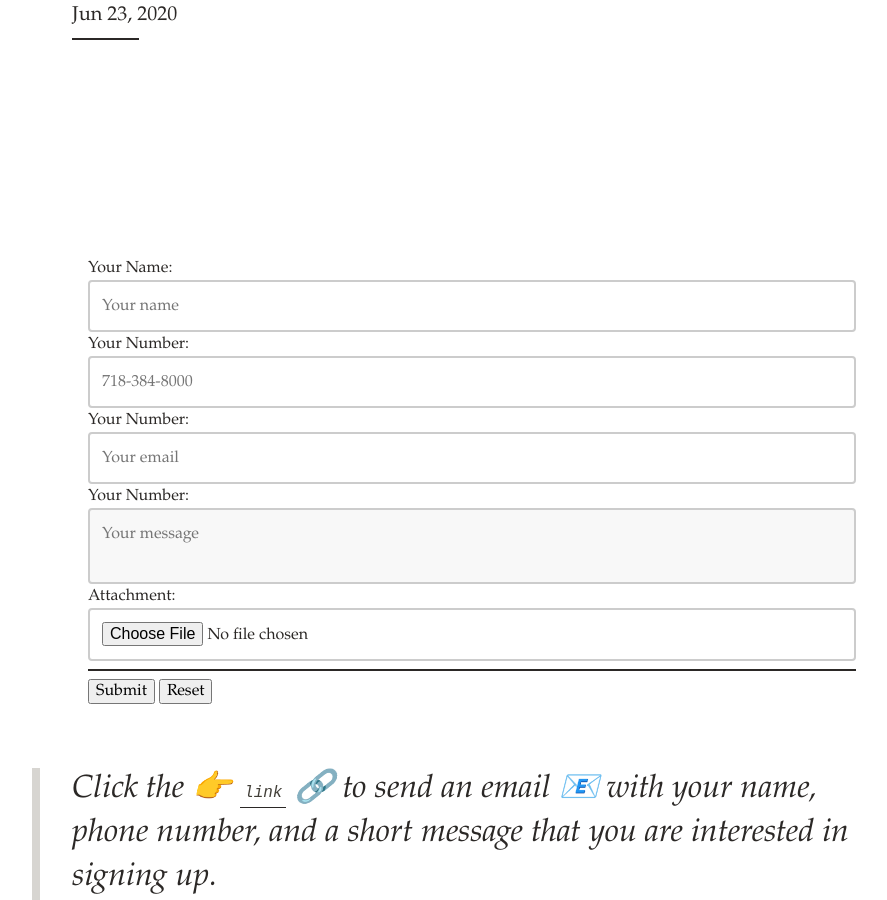
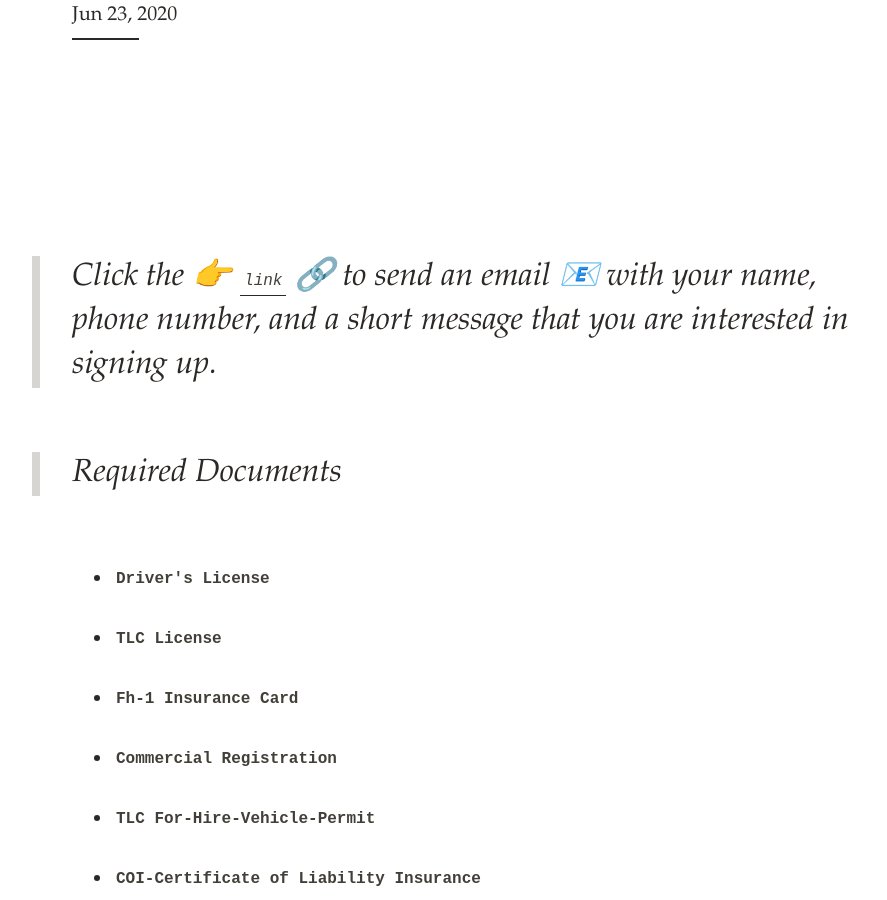
Before and after one commit to brd-blog/info-site, a Jekyll site: the page built from _posts/2020-06-23-required-documents.md, in a window 1280 px wide and 900 px high, scrolled down 286 px. Shown: the whole window, without its empty margins (168-1055 px from the left). Built offline with Jekyll 4.4.1, drawn with Linux system fonts in a browser that asks for light colours; nearby versions of some CDN libraries; emoji names are drawn with the system emoji font.

Commit message:
Removed form

```diff
--- a/_includes/form.html
+++ /dev/null
@@ -1,34 +0,0 @@
-
-<div class="container mx-auto clearfix mt-2 mt-lg-4 px-2">
-  <div class="form-group">
-    <form id="gform" name="gform" target="hidden_iframe" onsubmit="submitted=true;" action="https://docs.google.com/forms/d/e/1FAIpQLSc2--kAVEkAZAMF97NCTulmeQNunQvn-hdfrV6IJrw0VxcVUw/formResponse?">
-      <label for="entry.1781500597">Your Name:</label>
-      <input class="form-control" type="text" name="entry.1781500597" id="entry.1781500597" placeholder="Your name" />
-      <label for="entry.297979220">Your Number:</label>
-      <input class="form-control" type="tel" id="entry.297979220" name="entry.297979220" placeholder="718-384-8000" pattern="[0-9]{3}-[0-9]{3}-[0-9]{4}">
-      <label for="entry.1640447617">Your Number:</label>
-      <input class="form-control" type="email" name="entry.1640447617" id="entry.1640447617" placeholder="Your email" />
-      <label for="entry.1294135889">Your Number:</label>
-      <textarea class="form-control" type="text" name="entry.1294135889" id="entry.1294135889" placeholder="Your message"></textarea>
-      <label for="entry.file">Attachment:</label>
-      <input class="form-control" type="file" name="entry.file" id="entry.file" placeholder="Your file" />
-      <hr>
-      <input class="btn btn-primary" type="submit"/>
-      <input class="btn btn-primary" type="reset" />
-    </form>
-
-    <iframe name="hidden_iframe" id="hidden_iframe" style="display:none;" onload="if(submitted){}" ></iframe>
-
-    <script src="https://code.jquery.com/jquery-3.5.1.min.js"
-     integrity="sha256-9/aliU8dGd2tb6OSsuzixeV4y/faTqgFtohetphbbj0=" crossorigin="anonymous"></script>
-     <script type="text/javascript">
-       var submitted= false;
-     </script>
-     <script type="text/javascript">
-       $('#gform').on('submit', function(e){
-         $('#gform *').fadeOut(2000);
-         $('#gform').prepend('Your submission has been processed. Thank you for your input. We will respond to your message within 48 business hours for signup requests. For questions, please call 718 384-1055.')
-       });
-     </script>
-  </div>
-</div>
--- a/_posts/2020-06-23-required-documents.md
+++ b/_posts/2020-06-23-required-documents.md
@@ -6,8 +6,6 @@ category: blog
 tags: docs
 youtubeId: ADWQ-QbPi_A
 ---
-
-{% include form.html %}
 
 > Click the :point_right: [`link`](mailto:office@brooklyncab.com) :link: to send an email :email: with your name, phone number, and a short message that you are interested in signing up.
 
```
